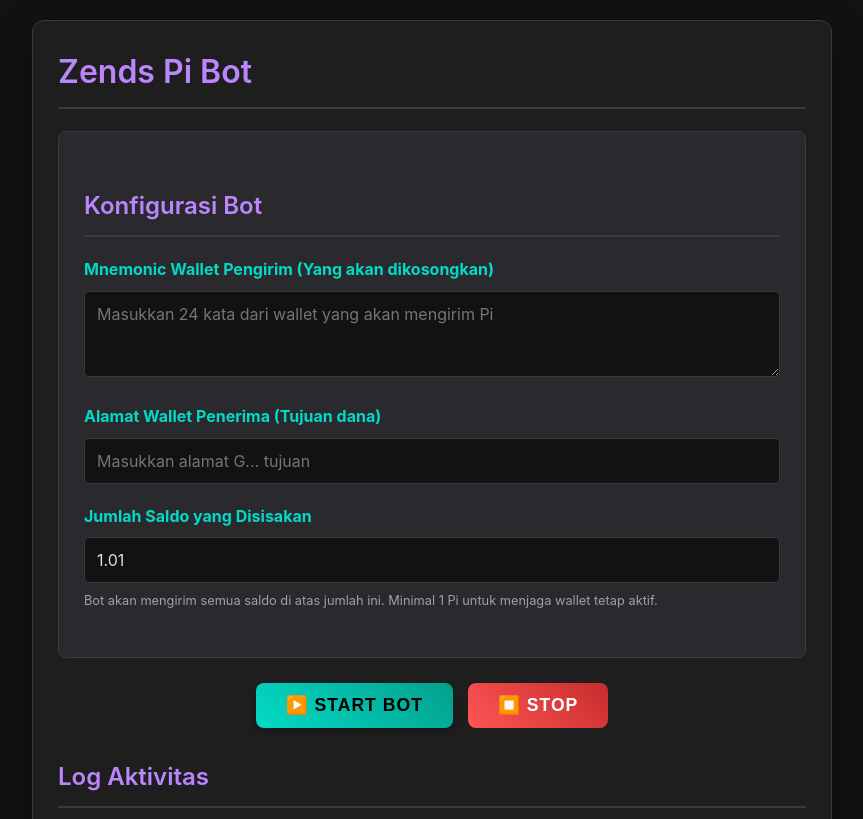
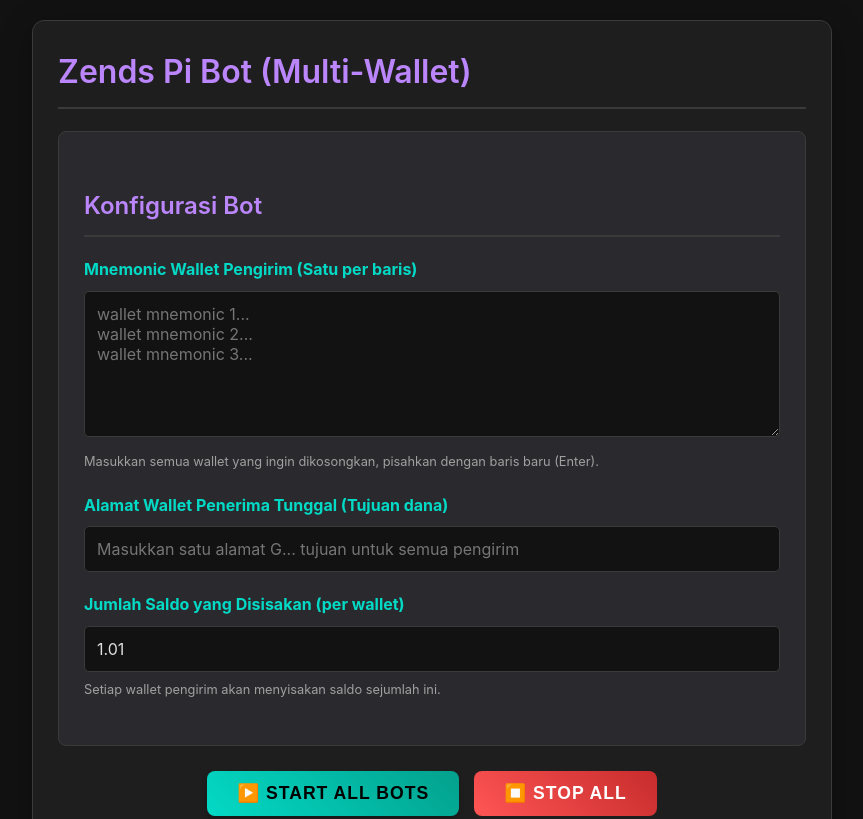
Before and after one commit to zendshost/Zends-Auto-Claim-Pi-Multi-Pharse, a website: page public/index.html in a window 1280 px wide. Shown: the top 819 px of the page, without its empty margins (208-1071 px from the left). Drawn offline with Linux system fonts and the light colour scheme.

Commit message:
Update index.html

```diff
--- a/public/index.html
+++ b/public/index.html
@@ -3,36 +3,39 @@
 <head>
     <meta charset="UTF-8">
     <meta name="viewport" content="width=device-width, initial-scale=1.0">
-    <title>Zends Pi Bot</title>
+    <title>Zends Pi Bot - Multi Wallet</title>
     <link rel="stylesheet" href="style.css">
 </head>
 <body>
     <div class="container">
-        <h1>Zends Pi Bot</h1>
+        <h1>Zends Pi Bot (Multi-Wallet)</h1>
 
         <div class="settings-card">
             <h2>Konfigurasi Bot</h2>
 
             <div class="form-group">
-                <label for="senderMnemonic">Mnemonic Wallet Pengirim (Yang akan dikosongkan)</label>
-                <textarea id="senderMnemonic" rows="3" placeholder="Masukkan 24 kata dari wallet yang akan mengirim Pi"></textarea>
+                <label for="senderMnemonics">Mnemonic Wallet Pengirim (Satu per baris)</label>
+                <textarea id="senderMnemonics" rows="6" placeholder="wallet mnemonic 1...
+wallet mnemonic 2...
+wallet mnemonic 3..."></textarea>
+                <small>Masukkan semua wallet yang ingin dikosongkan, pisahkan dengan baris baru (Enter).</small>
             </div>
 
             <div class="form-group">
-                <label for="recipientAddress">Alamat Wallet Penerima (Tujuan dana)</label>
-                <input type="text" id="recipientAddress" placeholder="Masukkan alamat G... tujuan">
+                <label for="recipientAddress">Alamat Wallet Penerima Tunggal (Tujuan dana)</label>
+                <input type="text" id="recipientAddress" placeholder="Masukkan satu alamat G... tujuan untuk semua pengirim">
             </div>
 
             <div class="form-group">
-                <label for="reserveAmount">Jumlah Saldo yang Disisakan</label>
+                <label for="reserveAmount">Jumlah Saldo yang Disisakan (per wallet)</label>
                 <input type="number" id="reserveAmount" value="1.01" step="0.01" min="1">
-                <small>Bot akan mengirim semua saldo di atas jumlah ini. Minimal 1 Pi untuk menjaga wallet tetap aktif.</small>
+                <small>Setiap wallet pengirim akan menyisakan saldo sejumlah ini.</small>
             </div>
         </div>
 
         <div class="controls">
-            <button id="startButton">▶️ Start Bot</button>
-            <button id="stopButton" disabled>⏹️ Stop</button>
+            <button id="startButton">▶️ Start All Bots</button>
+            <button id="stopButton" disabled>⏹️ Stop All</button>
         </div>
 
         <h2>Log Aktivitas</h2>
```
